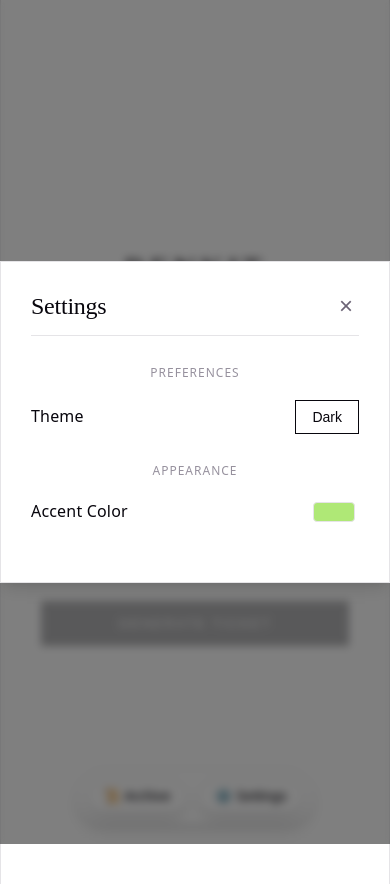
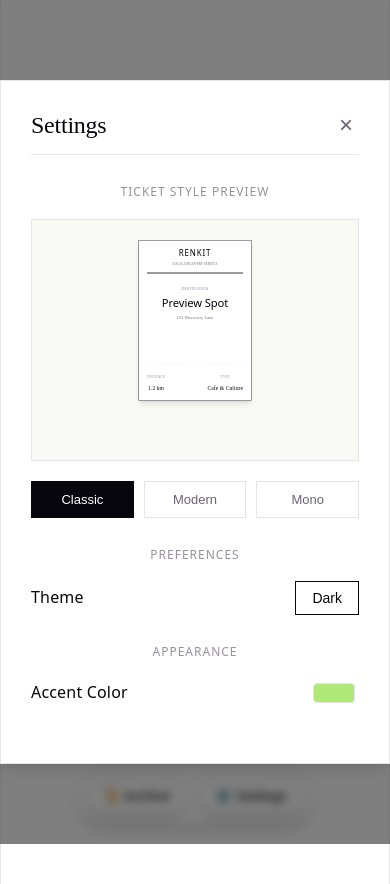
Before and after one commit to nacs-970/renkit, a React (Vite) app: page / in a window 390 px wide. Both pictures are taken after a click on the button "⚙️ Settings". Built offline with nearby package versions, Linux system fonts and the light colour scheme.

Commit message:
feat: implement archive grid and ticket styles
- overhaul Archive to responsive grid view with mini-tickets
- implement customizable ticket styles: Classic, Modern, Mono
- add live ticket style preview in Settings
- persist ticket style in storage

```diff
--- a/src/App.css
+++ b/src/App.css
@@ -8,7 +8,12 @@
   padding: 20px;
   transition: background-color 0.3s ease, color 0.3s ease;
   position: relative;
-  overflow: hidden;
+  overflow-y: auto; /* Changed from hidden to auto */
+}
+
+.app-container.archive-view {
+  align-items: flex-start; /* Don't center vertically in archive */
+  padding-top: 80px;
 }
 
 main {
@@ -18,6 +23,10 @@ main {
   flex-direction: column;
   align-items: center;
   animation: fadeIn 0.5s ease-out;
+}
+
+main.wide {
+  max-width: 1200px; /* Allow archive to be wider */
 }
 
 @keyframes fadeIn {
--- a/src/App.tsx
+++ b/src/App.tsx
@@ -1,6 +1,6 @@
 import { useState, useEffect } from 'react';
 import { LocationScanner } from './components/LocationScanner/LocationScanner';
-import { TearableTicket } from './components/TearableTicket/TearableTicket';
+import { TearableTicket, type TicketStyle } from './components/TearableTicket/TearableTicket';
 import { ArchiveBook } from './components/ArchiveBook/ArchiveBook';
 import { Settings } from './components/Settings/Settings';
 import { MapsService, pickRandomWeighted, type Place } from './services/maps.service';
@@ -18,6 +18,7 @@ function App() {
   const [isPrinting, setIsPrinting] = useState(false);
   const [isSettingsOpen, setIsSettingsOpen] = useState(false);
   const [ticketKey, setTicketKey] = useState(0);
+  const [ticketStyle, setTicketStyle] = useState<TicketStyle>('classic');
 
   useEffect(() => {
     document.documentElement.setAttribute('data-theme', theme);
@@ -101,7 +102,10 @@ function App() {
       StorageService.saveToArchive({
         id: currentTicket.id,
         name: currentTicket.name,
-        tearPath: ''
+        address: currentTicket.address || 'Local discovery',
+        type: currentTicket.type || 'Experience',
+        distance: currentTicket.distance || 'Nearby',
+        style: ticketStyle
       });
 
       setCurrentTicket(null);
@@ -112,7 +116,7 @@ function App() {
   };
 
   return (
-    <div className="app-container">
+    <div className={`app-container ${view === 'archive' ? 'archive-view' : ''}`}>
       {showToast && <div className="toast">Ticket Archived</div>}
 
       <Settings
@@ -120,6 +124,8 @@ function App() {
         onClose={() => setIsSettingsOpen(false)}
         theme={theme}
         onToggleTheme={toggleTheme}
+        ticketStyle={ticketStyle}
+        onSetTicketStyle={setTicketStyle}
       />
 
       <div className="top-nav">
@@ -131,7 +137,7 @@ function App() {
         </button>
       </div>
 
-      <main>
+      <main className={view === 'archive' ? 'wide' : ''}>
         {view === 'archive' ? (
           <ArchiveBook onClose={() => setView('main')} />
         ) : (
@@ -163,13 +169,13 @@ function App() {
                     key={isPrinting ? `${currentTicket.id}-${Date.now()}` : `${currentTicket.id}-${ticketKey}`}
                     ticket={{
                       name: currentTicket.name,
-
                       address: currentTicket.address || 'Local discovery',
                       type: currentTicket.type || 'Experience',
                       distance: currentTicket.distance || 'Nearby'
                     }}
                     onClick={handleArchive}
                     className={`${isArchiving ? 'archiving' : ''} ${isPrinting ? 'printing' : ''}`}
+                    ticketStyle={ticketStyle}
                   />
                 </div>
 
--- a/src/components/ArchiveBook/ArchiveBook.tsx
+++ b/src/components/ArchiveBook/ArchiveBook.tsx
@@ -1,5 +1,6 @@
 import { useState, useEffect } from 'react';
 import { StorageService, type ArchivedTicket } from '../../services/storage.service';
+import { TearableTicket } from '../TearableTicket/TearableTicket';
 import styles from './ArchiveBook.module.css';
 
 interface Props {
@@ -35,21 +36,32 @@ export const ArchiveBook = ({ onClose }: Props) => {
 
       {archive.length === 0 ? (
         <div className={styles.emptyState}>
-          No memories collected yet. Tear a ticket to begin.
+          No memories collected yet. Collect a ticket to begin.
         </div>
       ) : (
-        <div className={styles.list}>
+        <div className={styles.grid}>
           {archive.map((ticket) => (
-            <div key={ticket.id} className={styles.ticketItem}>
-              <div className={styles.ticketHeader}>
-                <h3 className={styles.name}>{ticket.name}</h3>
+            <div key={`${ticket.id}-${ticket.date}`} className={styles.gridItem}>
+              <div className={styles.ticketWrapper}>
+                <TearableTicket
+                  ticket={{
+                    name: ticket.name,
+                    address: ticket.address || 'Local discovery',
+                    type: ticket.type || 'Experience',
+                    distance: ticket.distance || 'Nearby'
+                  }}
+                  className={styles.miniTicket}
+                  ticketStyle={ticket.style as any || 'classic'}
+                />
+              </div>
+
+              <div className={styles.ticketInfo}>
                 <span className={styles.date}>
                   {new Date(ticket.date).toLocaleDateString()}
                 </span>
-              </div>
 
                 {editingId === ticket.id ? (
-                <div>
+                  <div className={styles.editArea}>
                     <textarea
                       className={styles.memoInput}
                       value={tempMemo}
@@ -59,21 +71,21 @@ export const ArchiveBook = ({ onClose }: Props) => {
                     />
                     <button
                       onClick={() => handleSaveMemo(ticket.id)}
-                    className={styles.closeButton}
-                    style={{ marginTop: '5px' }}
+                      className={styles.saveButton}
                     >
                       Save
                     </button>
                   </div>
                 ) : (
-                <div onClick={() => startEditing(ticket)} style={{ cursor: 'pointer' }}>
+                  <div onClick={() => startEditing(ticket)} className={styles.memoDisplay}>
                     {ticket.memo ? (
-                    <p className={styles.memo}>{ticket.memo}</p>
+                      <p className={styles.memoText}>{ticket.memo}</p>
                     ) : (
-                    <p className={styles.date}>Click to add memo...</p>
+                      <p className={styles.memoPlaceholder}>+ Add memory</p>
                     )}
                   </div>
                 )}
+              </div>
             </div>
           ))}
         </div>
--- a/src/components/Settings/Settings.module.css
+++ b/src/components/Settings/Settings.module.css
@@ -86,6 +86,51 @@
   opacity: 0.8;
 }
 
+/* Style Selection Grid */
+.previewWrapper {
+  display: flex;
+  justify-content: center;
+  overflow: hidden;
+  height: 200px;
+  margin-bottom: 20px;
+  background: var(--social-bg);
+  border: 1px solid var(--border);
+  padding: 20px 0;
+}
+
+.previewTicket {
+  transform: scale(0.4);
+  transform-origin: top center;
+  pointer-events: none;
+}
+
+.styleGrid {
+  display: grid;
+  grid-template-columns: repeat(3, 1fr);
+  gap: 10px;
+}
+
+.styleButton {
+  background: var(--bg);
+  border: 1px solid var(--border);
+  color: var(--text);
+  padding: 10px;
+  cursor: pointer;
+  font-size: 13px;
+  transition: all 0.2s;
+}
+
+.styleButton:hover {
+  border-color: var(--accent);
+  color: var(--text-h);
+}
+
+.styleButtonActive {
+  background: var(--text-h);
+  color: var(--bg);
+  border-color: var(--text-h);
+}
+
 .colorPicker {
   -webkit-appearance: none;
   -moz-appearance: none;
--- a/src/components/Settings/Settings.tsx
+++ b/src/components/Settings/Settings.tsx
@@ -1,3 +1,4 @@
+import { TearableTicket, type TicketStyle } from '../TearableTicket/TearableTicket';
 import styles from './Settings.module.css';
 
 interface Props {
@@ -5,9 +6,18 @@ interface Props {
   onClose: () => void;
   theme: 'light' | 'dark';
   onToggleTheme: () => void;
+  ticketStyle: TicketStyle;
+  onSetTicketStyle: (style: TicketStyle) => void;
 }
 
-export const Settings = ({ isOpen, onClose, theme, onToggleTheme }: Props) => {
+export const Settings = ({
+  isOpen,
+  onClose,
+  theme,
+  onToggleTheme,
+  ticketStyle,
+  onSetTicketStyle
+}: Props) => {
   if (!isOpen) return null;
 
   const handleAccentChange = (color: string) => {
@@ -19,6 +29,12 @@ export const Settings = ({ isOpen, onClose, theme, onToggleTheme }: Props) => {
     document.documentElement.style.setProperty('--accent-bg', `rgba(${r}, ${g}, ${b}, 0.15)`);
   };
 
+  const styles_list: { id: TicketStyle; label: string }[] = [
+    { id: 'classic', label: 'Classic' },
+    { id: 'modern', label: 'Modern' },
+    { id: 'mono', label: 'Mono' },
+  ];
+
   return (
     <div className={styles.overlay} onClick={onClose}>
       <div className={styles.modal} onClick={(e) => e.stopPropagation()}>
@@ -26,6 +42,33 @@ export const Settings = ({ isOpen, onClose, theme, onToggleTheme }: Props) => {
           <h2 className={styles.title}>Settings</h2>
           <button className={styles.closeButton} onClick={onClose}>&times;</button>
         </header>
+
+        <section className={styles.section}>
+          <span className={styles.sectionTitle}>Ticket Style Preview</span>
+          <div className={styles.previewWrapper}>
+            <TearableTicket
+              ticket={{
+                name: 'Preview Spot',
+                address: '123 Discovery Lane',
+                type: 'Cafe & Culture',
+                distance: '1.2 km'
+              }}
+              ticketStyle={ticketStyle}
+              className={styles.previewTicket}
+            />
+          </div>
+          <div className={styles.styleGrid}>
+            {styles_list.map((s) => (
+              <button
+                key={s.id}
+                className={`${styles.styleButton} ${ticketStyle === s.id ? styles.styleButtonActive : ''}`}
+                onClick={() => onSetTicketStyle(s.id)}
+              >
+                {s.label}
+              </button>
+            ))}
+          </div>
+        </section>
 
         <section className={styles.section}>
           <span className={styles.sectionTitle}>Preferences</span>
--- a/src/components/TearableTicket/TearableTicket.module.css
+++ b/src/components/TearableTicket/TearableTicket.module.css
@@ -4,7 +4,6 @@
   border: 1px solid var(--text-h);
   display: flex;
   flex-direction: column;
-  font-family: 'Times New Roman', Times, serif;
   background: var(--bg);
   box-shadow: var(--shadow);
   overflow: hidden;
@@ -12,7 +11,7 @@
   color: var(--text-h);
   position: relative;
   cursor: pointer;
-  transition: transform 0.3s cubic-bezier(0.4, 0, 0.2, 1), box-shadow 0.3s;
+  transition: transform 0.3s cubic-bezier(0.4, 0, 0.2, 1), box-shadow 0.3s, border-color 0.3s;
 }
 
 .container:hover {
@@ -26,6 +25,7 @@
   flex-direction: column;
 }
 
+/* Base Header */
 .header {
   text-align: center;
   border-bottom: 1px solid var(--text-h);
@@ -39,15 +39,72 @@
   text-transform: uppercase;
   letter-spacing: 2px;
   font-weight: normal;
-  color: var(--text-h);
 }
 
+/* Style: Classic (Default) */
+.classic {
+  font-family: 'Times New Roman', Times, serif;
+}
+
+.classic .header {
+  border-bottom-style: double;
+  border-bottom-width: 3px;
+}
+
+/* Style: Modern */
+.modern {
+  font-family: system-ui, -apple-system, sans-serif;
+  border-radius: 10px;
+}
+
+.modern .header {
+  border-bottom: none;
+  background: var(--text-h);
+  color: var(--bg);
+  margin: -30px -20px 20px -20px;
+}
+
+.modern .header h1 {
+  font-weight: 800;
+  letter-spacing: -0.5px;
+}
+
+.modern .tagline {
+  color: var(--bg);
+  opacity: 0.8;
+}
+
+/* Style: Mono (Brutalist) */
+.mono {
+  font-family: ui-monospace, 'Cascadia Code', monospace;
+  border-width: 2px;
+}
+
+.mono .header {
+  text-align: left;
+  border-bottom-width: 2px;
+}
+
+.mono .header h1 {
+  font-weight: bold;
+  letter-spacing: 0;
+}
+
+.mono .label {
+  background: var(--text-h);
+  color: var(--bg);
+  display: inline-block;
+  padding: 2px 4px;
+  margin-bottom: 10px;
+}
+
+/* Content & Layout */
 .tagline {
-  font-family: Arial, Helvetica, sans-serif;
   font-size: 8px;
   margin-top: 4px;
   display: block;
   color: var(--text);
+  text-transform: uppercase;
 }
 
 .content {
@@ -55,8 +112,11 @@
   text-align: center;
 }
 
+.mono .content {
+  text-align: left;
+}
+
 .label {
-  font-family: Arial, Helvetica, sans-serif;
   font-size: 10px;
   text-transform: uppercase;
   color: var(--text);
@@ -69,11 +129,18 @@
   margin: 0;
   font-weight: normal;
   line-height: 1.1;
-  color: var(--text-h);
+}
+
+.modern .destinationName {
+  font-weight: 700;
+}
+
+.mono .destinationName {
+  font-weight: bold;
+  text-transform: uppercase;
 }
 
 .address {
-  font-family: Arial, Helvetica, sans-serif;
   font-size: 11px;
   margin: 12px 0;
   color: var(--text);
@@ -87,8 +154,12 @@
   justify-content: space-between;
 }
 
+.mono .footer {
+  border-top-style: solid;
+  border-top-width: 2px;
+}
+
 .metaLabel {
-  font-family: Arial, Helvetica, sans-serif;
   font-size: 9px;
   text-transform: uppercase;
   color: var(--text);
@@ -99,5 +170,4 @@
 .metaValue {
   font-size: 14px;
   margin: 4px 0 0;
-  color: var(--text-h);
 }
--- a/src/components/TearableTicket/TearableTicket.tsx
+++ b/src/components/TearableTicket/TearableTicket.tsx
@@ -1,4 +1,6 @@
 import styles from './TearableTicket.module.css';
+
+export type TicketStyle = 'classic' | 'modern' | 'mono';
 
 interface Props {
   ticket: {
@@ -9,12 +11,13 @@ interface Props {
   };
   onClick?: () => void;
   className?: string;
+  ticketStyle?: TicketStyle;
 }
 
-export const TearableTicket = ({ ticket, onClick, className }: Props) => {
+export const TearableTicket = ({ ticket, onClick, className, ticketStyle = 'classic' }: Props) => {
   return (
     <div
-      className={`${styles.container} ${className || ''}`}
+      className={`${styles.container} ${styles[ticketStyle]} ${className || ''}`}
       onClick={onClick}
     >
       <div className={styles.main}>
--- a/src/services/storage.service.ts
+++ b/src/services/storage.service.ts
@@ -1,9 +1,12 @@
 export interface ArchivedTicket {
   id: string;
   name: string;
-  tearPath: string;
+  address?: string;
+  type?: string;
+  distance?: string;
   memo?: string;
   date: string;
+  style?: string;
 }
 
 const STORAGE_KEY = 'renkit_archive';
```
Also changed, not shown: src/components/ArchiveBook/ArchiveBook.module.css (+87 -35 lines). Lines whose indentation alone changed are shown as unchanged.
